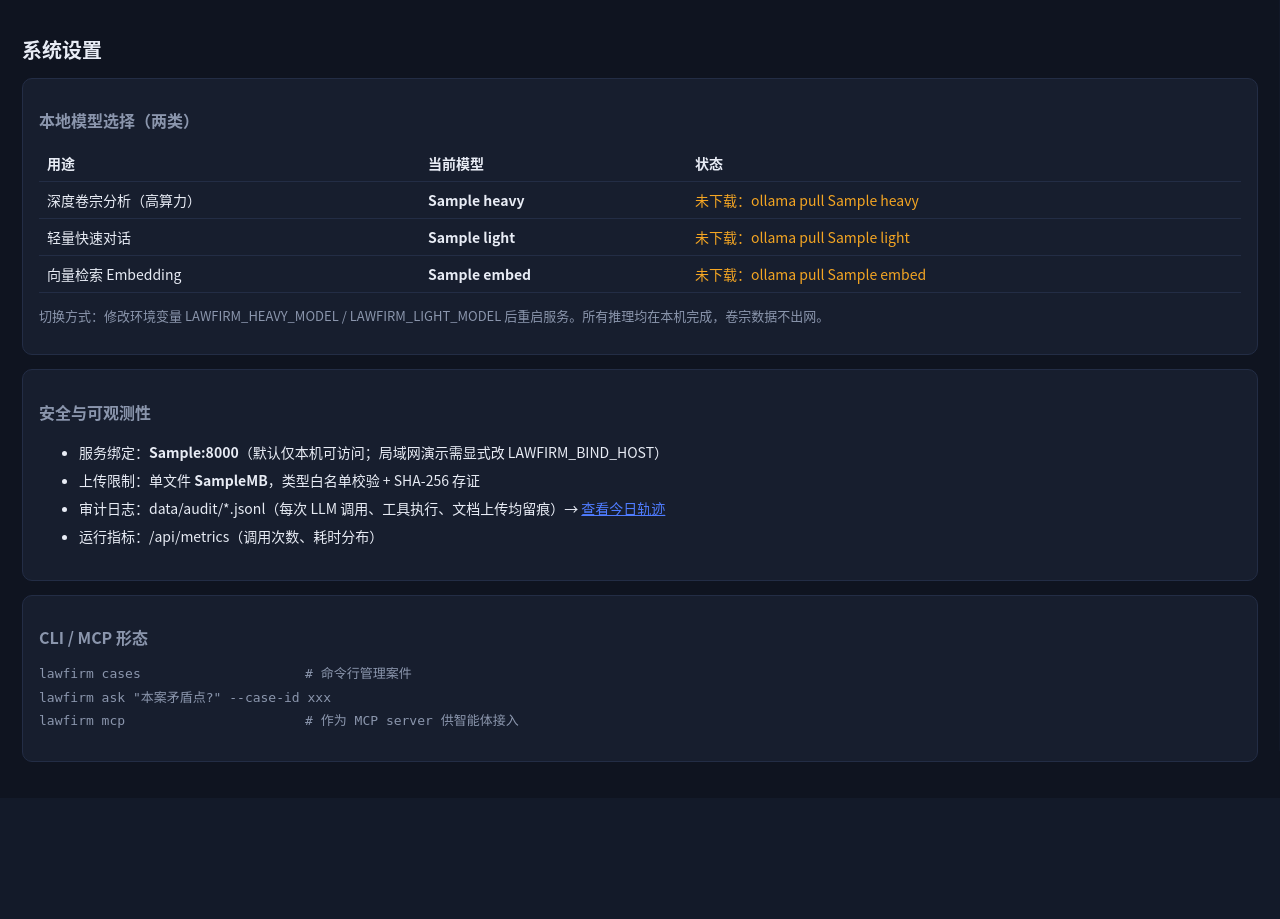
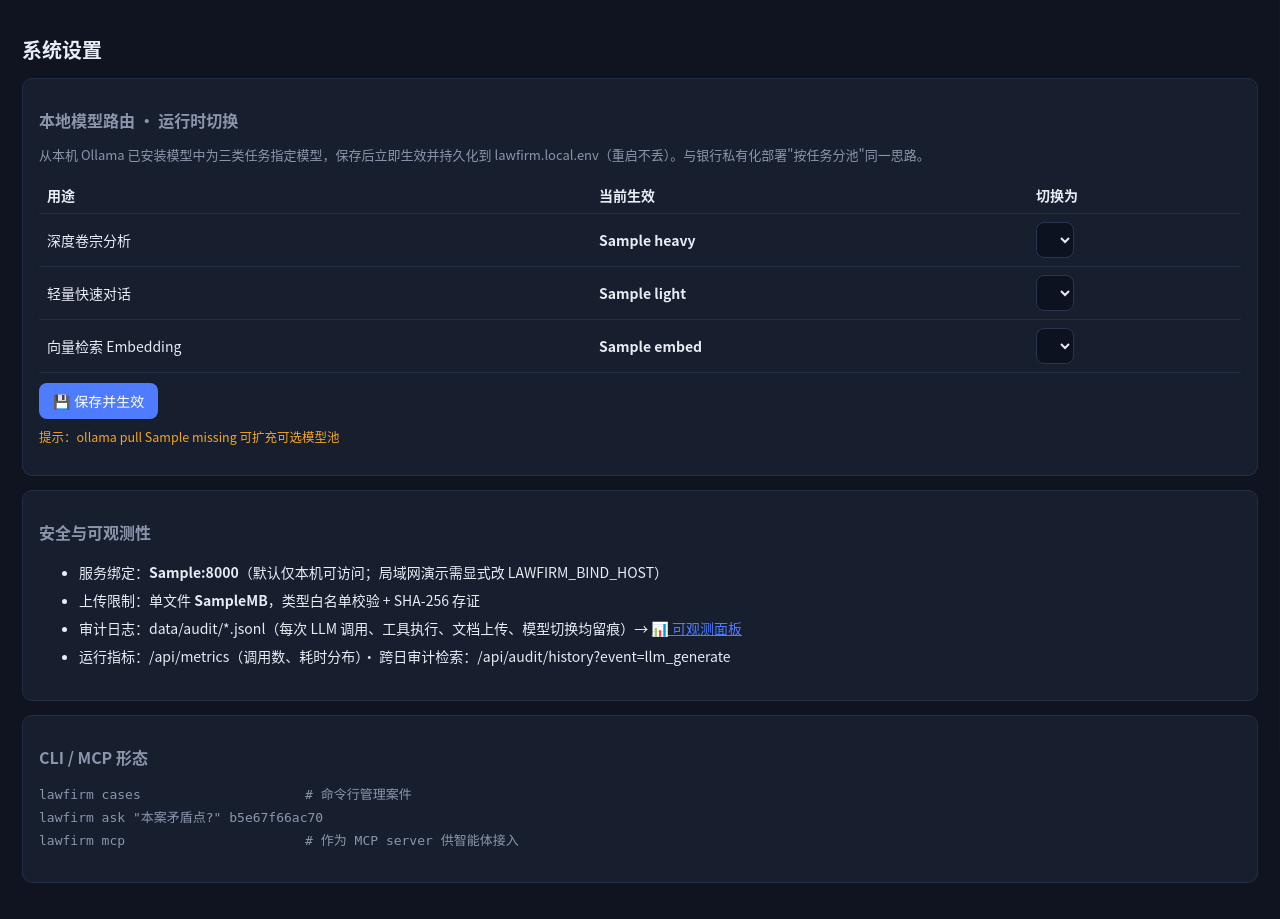
Before and after one commit to ace2786/-1, a Python web app: template src/lawfirm/web/templates/settings.html in a window 1280 px wide. Shown: the part 49-968 px from the top of the page. Before the commit the page ends 811 px from the top, so only its background shows below. Run offline with Jinja, Linux system fonts and the light colour scheme; the template is opened without the code that fills it: most values are stand-ins (such as "Sample title", 1, 10 or a date in 2020); lists and menus that the app fills with data are empty.

Commit message:
feat: runtime model hot-switch (settings dropdowns, persisted) + observability embedded as home view switcher (no standalone page)

```diff
--- a/src/lawfirm/web/templates/settings.html
+++ b/src/lawfirm/web/templates/settings.html
@@ -1,18 +1,33 @@
 {% extends "base.html" %}{% block nav_set %}on{% endblock %}
 {% block body %}<h1>系统设置</h1>
-<div class="card"><h2>本地模型选择（两类）</h2>
-<table><tr><th>用途</th><th>当前模型</th><th>状态</th></tr>
-<tr><td>深度卷宗分析（高算力）</td><td><b>{{heavy}}</b></td><td>{% if heavy in st.have %}<span style="color:var(--ok)">✓ 已就绪</span>{% else %}<span style="color:var(--warn)">未下载：ollama pull {{heavy}}</span>{% endif %}</td></tr>
-<tr><td>轻量快速对话</td><td><b>{{light}}</b></td><td>{% if light in st.have %}<span style="color:var(--ok)">✓ 已就绪</span>{% else %}<span style="color:var(--warn)">未下载：ollama pull {{light}}</span>{% endif %}</td></tr>
-<tr><td>向量检索 Embedding</td><td><b>{{embed}}</b></td><td>{% if embed in st.have %}<span style="color:var(--ok)">✓ 已就绪</span>{% else %}<span style="color:var(--warn)">未下载：ollama pull {{embed}}</span>{% endif %}</td></tr></table>
-<p style="color:var(--mut);font-size:13px">切换方式：修改环境变量 LAWFIRM_HEAVY_MODEL / LAWFIRM_LIGHT_MODEL 后重启服务。所有推理均在本机完成，卷宗数据不出网。</p></div>
+<div class="card"><h2>本地模型路由 · 运行时切换</h2>
+<p style="font-size:13px;color:var(--mut)">从本机 Ollama 已安装模型中为三类任务指定模型，保存后立即生效并持久化到 lawfirm.local.env（重启不丢）。与银行私有化部署"按任务分池"同一思路。</p>
+<table><tr><th>用途</th><th>当前生效</th><th>切换为</th></tr>
+<tr><td>深度卷宗分析</td><td><b id="cur_heavy">{{heavy}}</b></td><td><select id="m_heavy"></select></td></tr>
+<tr><td>轻量快速对话</td><td><b id="cur_light">{{light}}</b></td><td><select id="m_light"></select></td></tr>
+<tr><td>向量检索 Embedding</td><td><b id="cur_embed">{{embed}}</b></td><td><select id="m_embed"></select></td></tr></table>
+<button onclick="saveModels()" style="margin-top:10px">💾 保存并生效</button>
+<span id="msave" style="font-size:12.5px;margin-left:10px"></span>
+{% if st.missing %}<p style="color:var(--warn);font-size:12.5px;margin-top:8px">提示：ollama pull {{st.missing|join(' / ollama pull ')}} 可扩充可选模型池</p>{% endif %}</div>
+
 <div class="card"><h2>安全与可观测性</h2><ul style="font-size:14px;line-height:2">
 <li>服务绑定：<b>{{s.bind_host}}:8000</b>（默认仅本机可访问；局域网演示需显式改 LAWFIRM_BIND_HOST）</li>
 <li>上传限制：单文件 <b>{{s.max_upload_mb}}MB</b>，类型白名单校验 + SHA-256 存证</li>
-<li>审计日志：data/audit/*.jsonl（每次 LLM 调用、工具执行、文档上传均留痕）→ <a href="/api/audit/today" style="color:var(--acc)">查看今日轨迹</a></li>
-<li>运行指标：/api/metrics（调用次数、耗时分布）</li></ul></div>
+<li>审计日志：data/audit/*.jsonl（每次 LLM 调用、工具执行、文档上传、模型切换均留痕）→ <a href="/dashboard" style="color:var(--acc)">📊 可观测面板</a></li>
+<li>运行指标：/api/metrics（调用数、耗时分布）· 跨日审计检索：/api/audit/history?event=llm_generate</li></ul></div>
+
 <div class="card"><h2>CLI / MCP 形态</h2><pre style="font-size:13px;line-height:1.8;color:var(--mut)">lawfirm cases                     # 命令行管理案件
-lawfirm ask "本案矛盾点?" --case-id xxx
-lawfirm mcp                       # 作为 MCP server 供智能体接入
-</pre></div>
+lawfirm ask "本案矛盾点?" b5e67f66ac70
+lawfirm mcp                       # 作为 MCP server 供智能体接入</pre></div>
+<script>
+async function loadInstalled(){const j=await (await fetch('/api/models/installed')).json();
+ const ms=j.models||[];const cur={m_heavy:'{{heavy}}',m_light:'{{light}}',m_embed:'{{embed}}'};
+ for(const el in cur){const sel=document.getElementById(el);sel.innerHTML='';
+  ms.forEach(m=>{sel.insertAdjacentHTML('beforeend',`<option value="${m}" ${m===cur[el]?'selected':''}>${m}</option>`)});
+  if(!ms.length)sel.innerHTML=`<option>${cur[el]}</option>`}}
+async function saveModels(){const body={heavy:m_heavy.value,light:m_light.value,embed:m_embed.value};
+ const r=await fetch('/api/models/set',{method:'POST',headers:{'Content-Type':'application/json'},body:JSON.stringify(body)});
+ const j=await r.json();if(j.ok){msave.textContent='✓ 已切换：'+j.active.heavy+' / '+j.active.light;j.active&&Object.entries(j.active).forEach(([k,v])=>document.getElementById('cur_'+k).textContent=v)}else{msave.textContent='失败:'+JSON.stringify(j)}}
+loadInstalled();
+</script>
 {% endblock %}
```
Also changed, not shown: src/lawfirm/api/server.py (+44 -0 lines), src/lawfirm/web/templates/home.html (+40 -1 lines), 3 other files.
